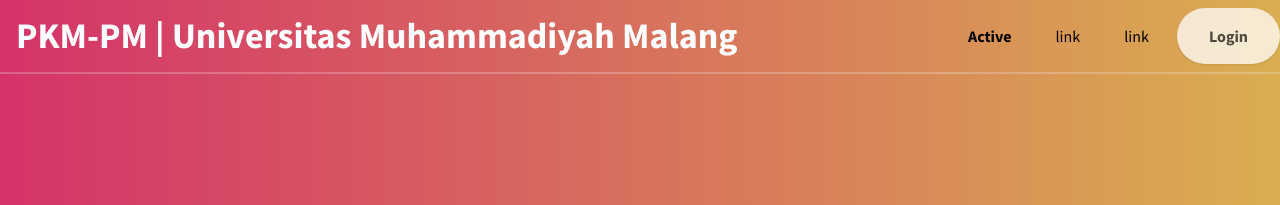
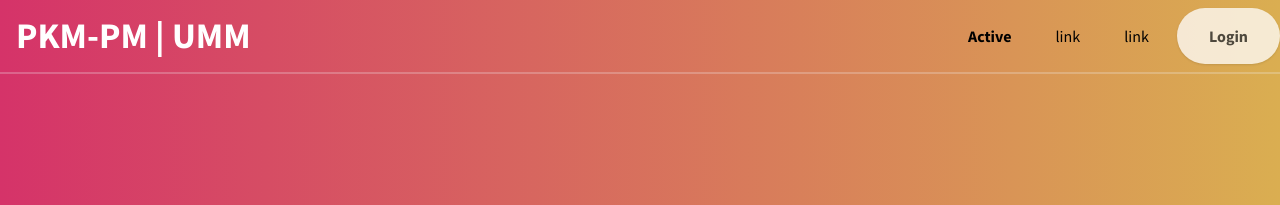
Before and after one commit to Cryzepy/landing-page-project-course-2, a plain HTML site: page index.html in a window 1280 px wide. Shown: the top 205 px of the page. Drawn offline with nearby package versions, Linux system fonts and the light colour scheme.

Commit message:
Add files via upload

```diff
--- a/index.html
+++ b/index.html
@@ -38,7 +38,7 @@
             <!--Icon from: http://www.potlabicons.com/ -->
 
             <span class="">
-              PKM-PM | Universitas Muhammadiyah Malang
+              PKM-PM | UMM
             </span>
           </a>
         </div>
```
